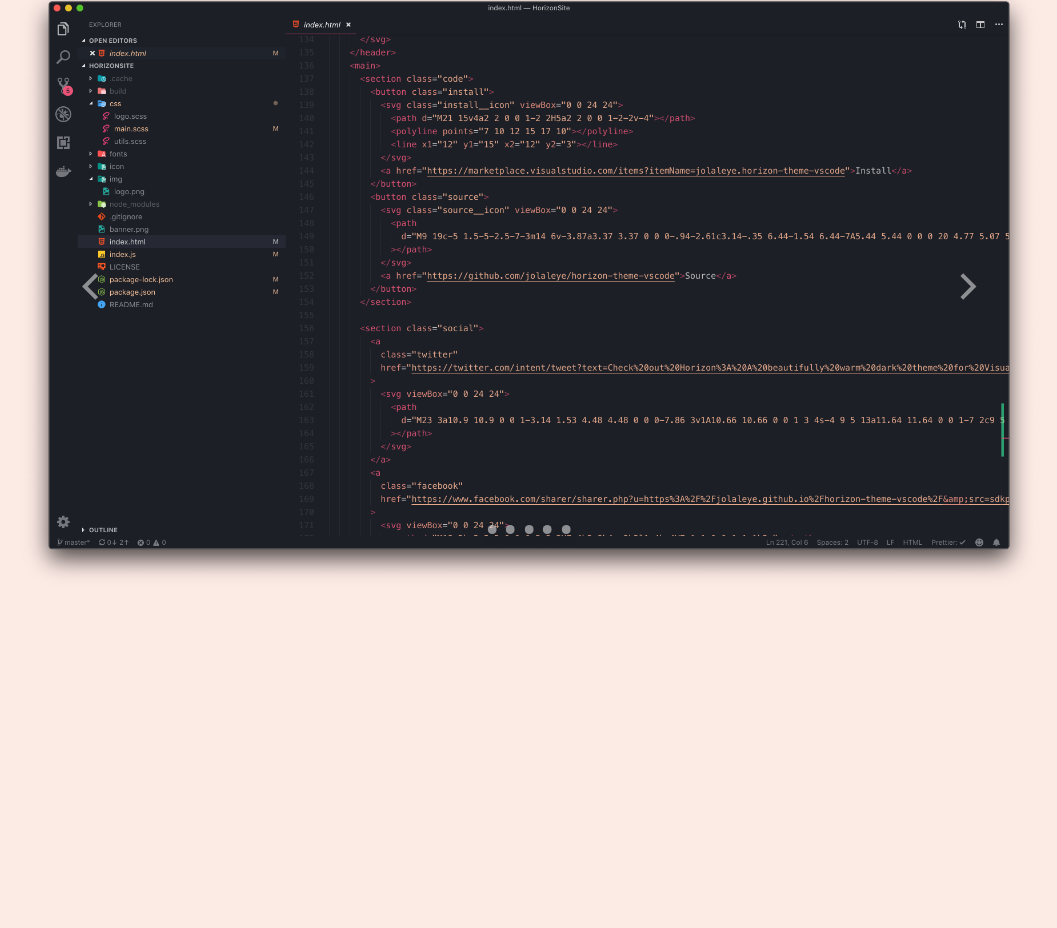
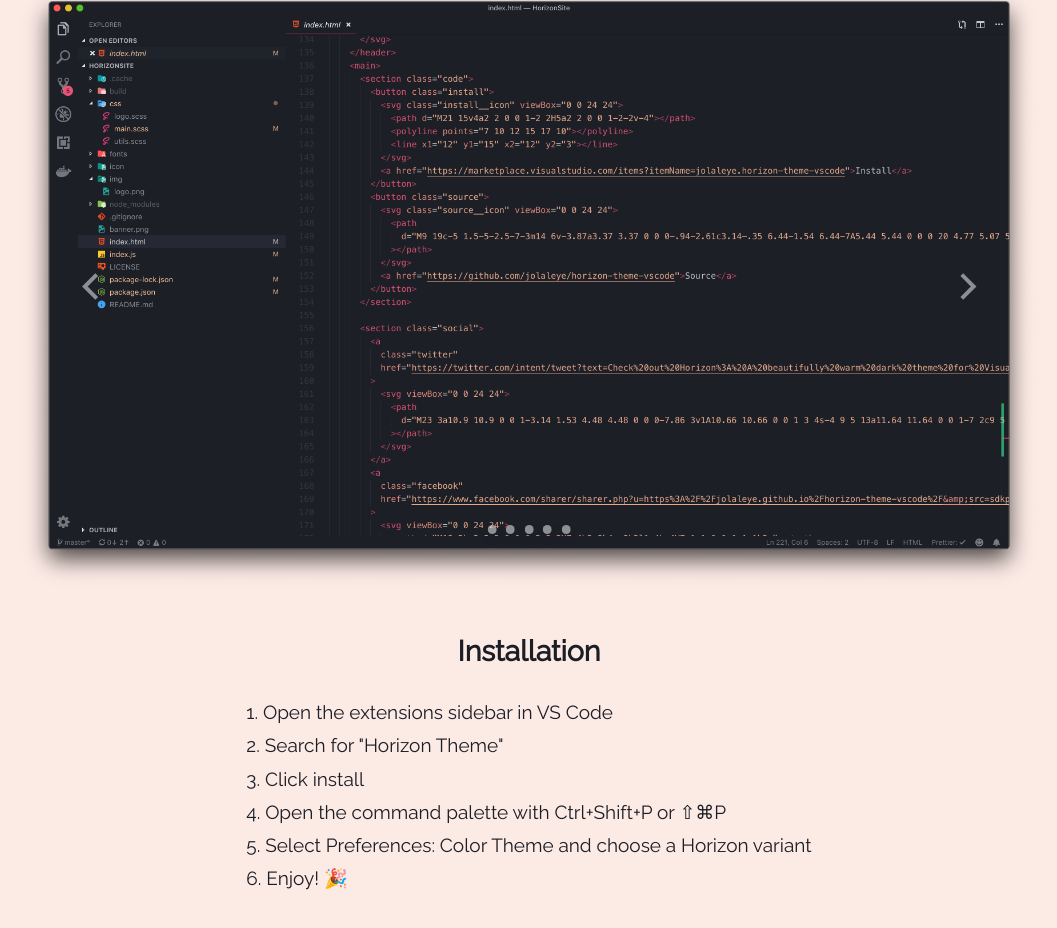
Before and after one commit to jolaleye/horizon-theme, a website with bundled scripts: page index.html in a window 1280 px wide. Shown: the part 1115-2043 px from the top of the page, without its empty margins (111-1168 px from the left). Before the commit the page ends 1749 px from the top, so only its background shows below. Built offline with nearby package versions, Linux system fonts and the light colour scheme; files whose address does not match are found by name.

Commit message:
Add installation instructions

```diff
--- a/css/main.scss
+++ b/css/main.scss
@@ -163,6 +163,20 @@
   width: 100%;
 }
 
+// INSTALLATION
+.installation {
+  text-align: center;
+
+  ol {
+    display: inline-block;
+    text-align: left;
+    list-style-position: inside;
+    line-height: 1.75;
+    margin: 1.5em 0;
+    padding: 0 0.5em;
+  }
+}
+
 // "medium" screens - 768px
 @media (min-width: $md) {
   html {
--- a/index.html
+++ b/index.html
@@ -238,6 +238,18 @@
           </div>
         </div>
       </section>
+
+      <section class="installation">
+        <h2>Installation</h2>
+        <ol>
+          <li>Open the extensions sidebar in VS Code</li>
+          <li>Search for "Horizon Theme"</li>
+          <li>Click install</li>
+          <li>Open the command palette with Ctrl+Shift+P or ⇧⌘P</li>
+          <li>Select Preferences: Color Theme and choose a Horizon variant</li>
+          <li>Enjoy! 🎉</li>
+        </ol>
+      </section>
     </main>
 
     <script src="/index.js"></script>
```
